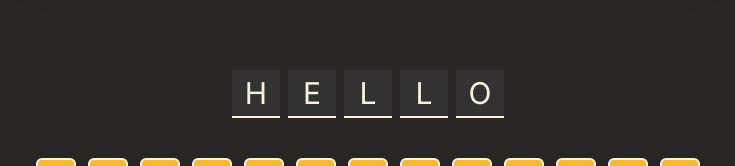
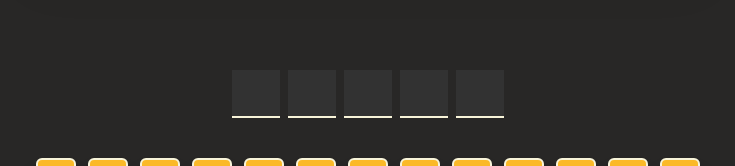
Before and after one commit to Syntrice/assembly-endgame, a React (Vite) app: page / in a window 1280 px wide. Shown: the part 430-596 px from the top of the page, without its empty margins (272-1007 px from the left). Built offline with nearby package versions, Linux system fonts and the light colour scheme; some icons are missing.

Commit message:
feat: Conditionally render letters based on gussed
Only render letters in the WordDisplay component that the player has
guessed.

```diff
--- a/src/components/Main.tsx
+++ b/src/components/Main.tsx
@@ -12,8 +12,8 @@ export default function Main() {
         <main className="flex flex-col gap-10">
             <StatusDisplay status={gameLogic.gameState} />
             <LifeIndicator lives={gameLogic.lives} />
-            <WordDisplay word={gameLogic.correctWord} />
-            <Keyboard onType={gameLogic.guess} guesses={gameLogic.guesses} correctWord={gameLogic.correctWord} />
+            <WordDisplay word={gameLogic.correctWord} guessedLetters={gameLogic.gussedLetters} />
+            <Keyboard onType={gameLogic.guess} guesses={gameLogic.gussedLetters} correctWord={gameLogic.correctWord} />
             <div className="flex justify-center">
                 <Button>Play Again</Button>
             </div>
--- a/src/components/word-display/WordDisplay.tsx
+++ b/src/components/word-display/WordDisplay.tsx
@@ -1,15 +1,20 @@
 interface WordDisplayProps {
     word: string
+    guessedLetters: Set<string>
 }
 
-export default function WordDisplay({ word } : WordDisplayProps) {
+export default function WordDisplay({ word, guessedLetters } : WordDisplayProps) {
 
     const chars = word.split('');
 
     return (
         <div className="flex justify-center gap-2 text-3xl">
             {chars.map((char, index) => (
-                <span className="bg-theme-mid w-12 h-12 border-b-theme-foreground border-b-2 text flex justify-center items-center" key={index}>{char}</span>
+
+
+                <span className="bg-theme-mid w-12 h-12 border-b-theme-foreground border-b-2 text flex justify-center items-center" key={index}>
+                    {guessedLetters.has(char) ? char : ''}
+                </span>
             ))}
         </div>
     );
--- a/src/logic/game-logic.ts
+++ b/src/logic/game-logic.ts
@@ -9,7 +9,7 @@ export enum GameState {
 export interface GameLogic {
     lives: number;
     correctWord: string;
-    guesses: Set<string>;
+    gussedLetters: Set<string>;
     gameState: GameState;
     guess: (letter: string) => void;
 }
@@ -24,7 +24,7 @@ export default function useGameLogic(): GameLogic {
     return {
         lives: 7,
         correctWord: "HELLO",
-        guesses: guesses,
+        gussedLetters: guesses,
         gameState: GameState.Win,
         guess: guess
     };
```
